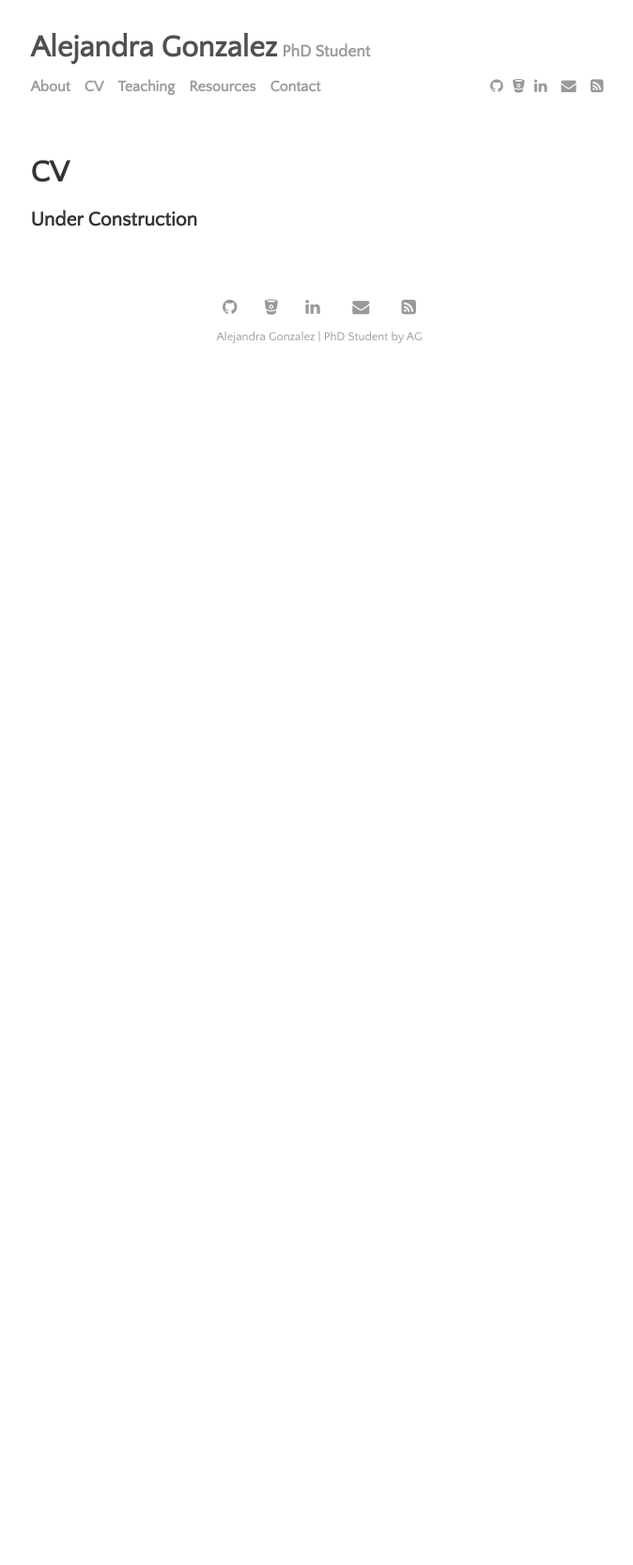
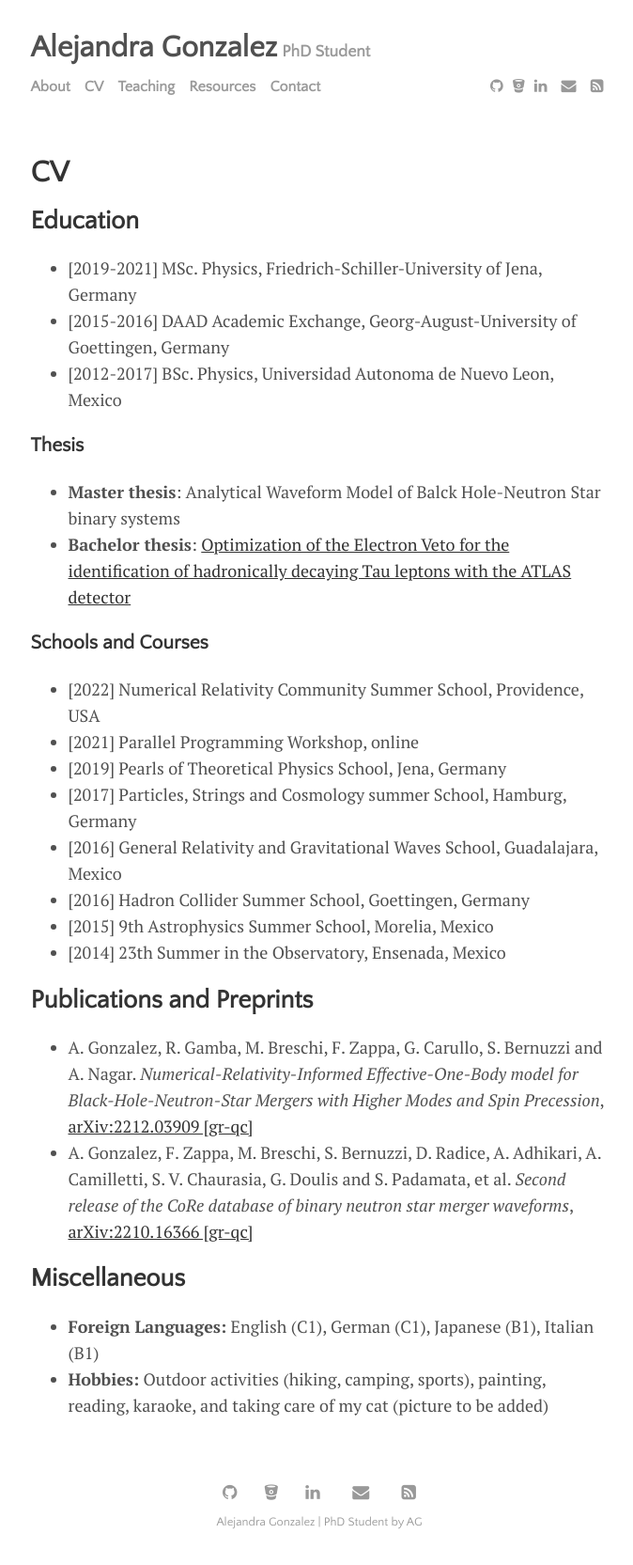
Before and after one commit to ar-gonzalez/ar-gonzalez.github.io, a Jekyll site: the page built from menu/cv.md, in a window 1280 px wide. Shown: the whole page at 94% size, without its empty margins (300-974 px from the left). Built offline with Jekyll 4.4.1, drawn with Linux system fonts in a browser that asks for light colours; before the commit the page ends 900 px from its top, so only the background shows below that.

Commit message:
added cv

```diff
--- a/menu/cv.md
+++ b/menu/cv.md
@@ -4,4 +4,34 @@ title: CV
 permalink: /cv
 ---
 
-### Under Construction
+## Education
+
+- [2019-2021] MSc. Physics, Friedrich-Schiller-University of Jena, Germany
+- [2015-2016] DAAD Academic Exchange, Georg-August-University of Goettingen, Germany
+- [2012-2017] BSc. Physics, Universidad Autonoma de Nuevo Leon, Mexico
+
+### Thesis
+
+- **Master thesis**: Analytical Waveform Model of Balck Hole-Neutron Star binary systems
+- **Bachelor thesis**: [Optimization of the Electron Veto for the identification of hadronically decaying Tau leptons with the ATLAS detector](https://www.uni-goettingen.de/de/document/download/288e5460a87426975dcb65ae5a490067.pdf/Bachelorarbeit_Alejandra_Pillado_Gonzalez.pdf)
+
+### Schools and Courses
+
+- [2022] Numerical Relativity Community Summer School, Providence, USA
+- [2021] Parallel Programming Workshop, online
+- [2019] Pearls of Theoretical Physics School, Jena, Germany
+- [2017] Particles, Strings and Cosmology summer School, Hamburg, Germany
+- [2016] General Relativity and Gravitational Waves School, Guadalajara, Mexico
+- [2016] Hadron Collider Summer School, Goettingen, Germany
+- [2015] 9th Astrophysics Summer School, Morelia, Mexico
+- [2014] 23th Summer in the Observatory, Ensenada, Mexico
+
+## Publications and Preprints
+
+- A. Gonzalez, R. Gamba, M. Breschi, F. Zappa, G. Carullo, S. Bernuzzi and A. Nagar. *Numerical-Relativity-Informed Effective-One-Body model for Black-Hole-Neutron-Star Mergers with Higher Modes and Spin Precession*, [arXiv:2212.03909 [gr-qc]](https://arxiv.org/abs/2212.03909)
+- A. Gonzalez, F. Zappa, M. Breschi, S. Bernuzzi, D. Radice, A. Adhikari, A. Camilletti, S. V. Chaurasia, G. Doulis and S. Padamata, et al. *Second release of the CoRe database of binary neutron star merger waveforms*, [arXiv:2210.16366 [gr-qc]](https://arxiv.org/abs/2210.16366)
+
+## Miscellaneous
+
+- **Foreign Languages:** English (C1), German (C1), Japanese (B1), Italian (B1)
+- **Hobbies:** Outdoor activities (hiking, camping, sports), painting, reading, karaoke, and taking care of my cat (picture to be added)
```
